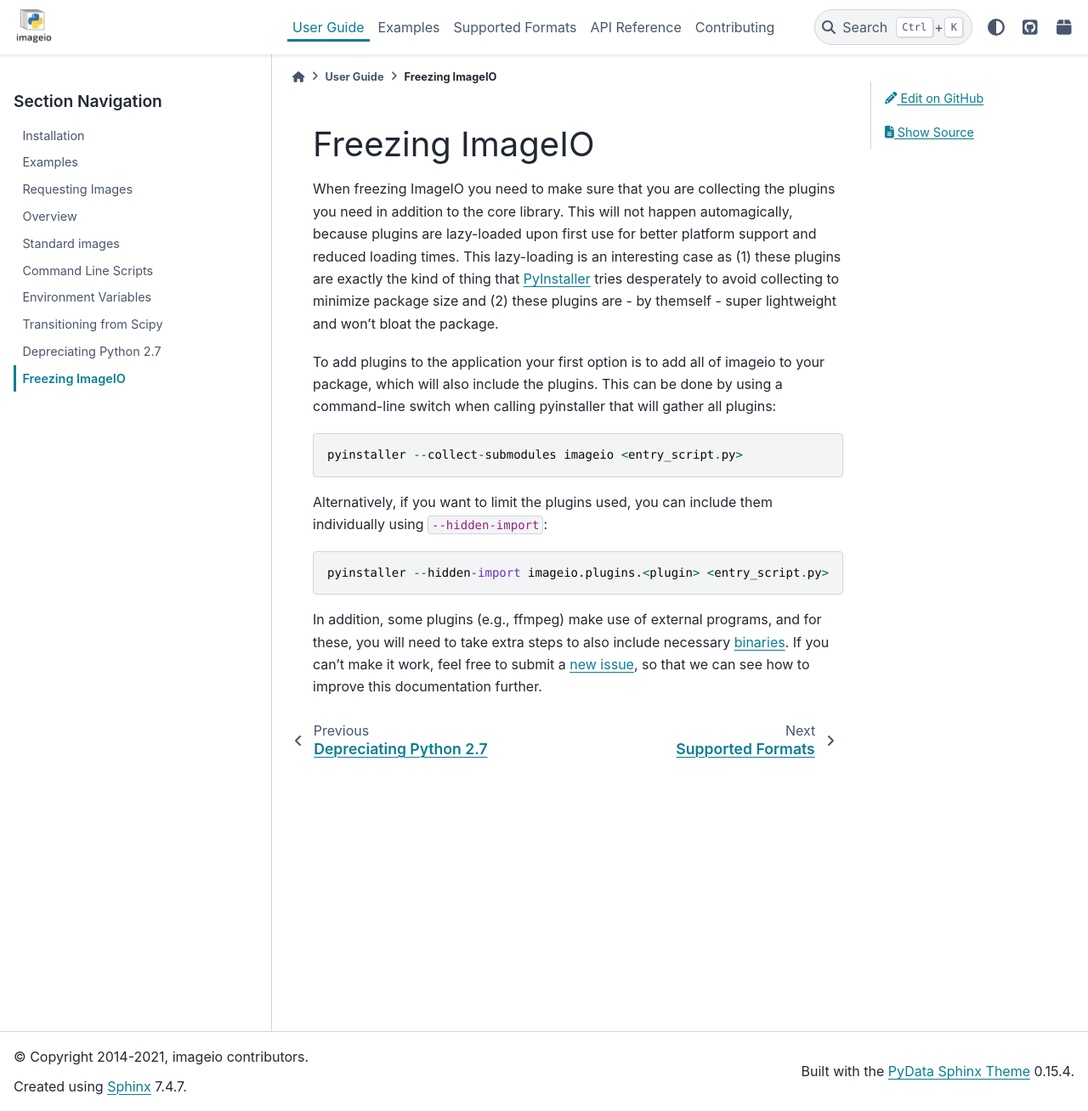
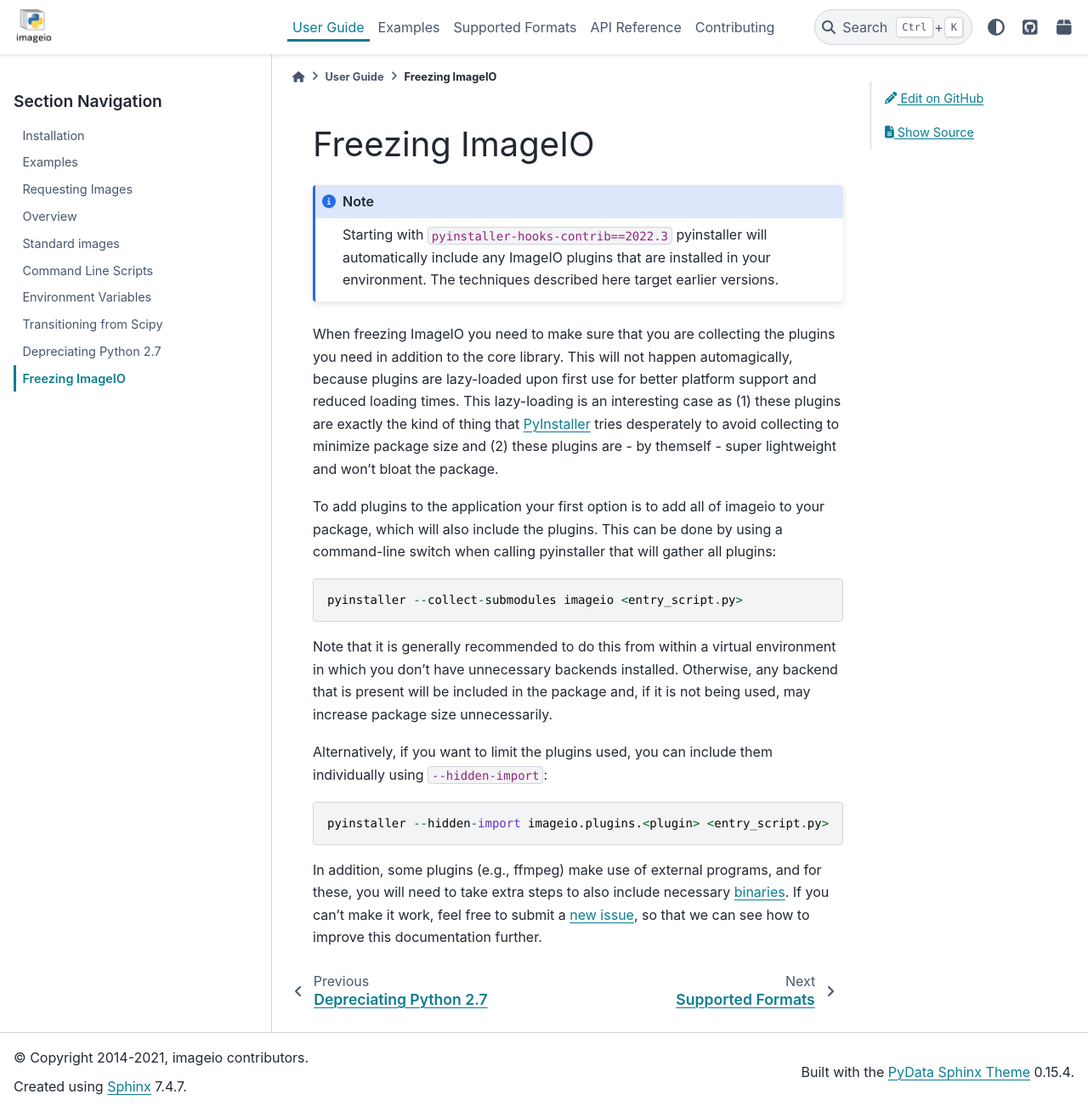
Before and after one commit to imageio/imageio, a Sphinx documentation site: the page built from docs/user_guide/freezing.rst, in a window 1280 px wide and 1308 px high. Shown: the whole window at 85% size. Built offline with Sphinx 7.4.7 and the PyData theme 0.15.4, drawn with Linux system fonts in a browser that asks for light colours.

Commit message:
DOC: note on preferring venv (#768)
* DOC: note on preferring venv

* DOC: add note on new pyinstaller behavior

```diff
--- a/docs/user_guide/freezing.rst
+++ b/docs/user_guide/freezing.rst
@@ -1,5 +1,10 @@
 Freezing ImageIO
 ================
+
+.. note::
+    Starting with ``pyinstaller-hooks-contrib==2022.3`` pyinstaller will
+    automatically include any ImageIO plugins that are installed in your
+    environment. The techniques described here target earlier versions.
 
 When freezing ImageIO you need to make sure that you are collecting the plugins
 you need in addition to the core library. This will not happen automagically,
@@ -15,14 +20,19 @@ command-line switch when calling pyinstaller that will gather all plugins:
 
 .. code-block::
 
-  pyinstaller --collect-submodules imageio <entry_script.py>
+    pyinstaller --collect-submodules imageio <entry_script.py>
+
+Note that it is generally recommended to do this from within a virtual
+environment in which you don't have unnecessary backends installed. Otherwise,
+any backend that is present will be included in the package and, if it is not
+being used, may increase package size unnecessarily.
 
 Alternatively, if you want to limit the plugins used, you can include them
 individually using ``--hidden-import``:
 
 .. code-block::
 
-  pyinstaller --hidden-import imageio.plugins.<plugin> <entry_script.py>
+    pyinstaller --hidden-import imageio.plugins.<plugin> <entry_script.py>
 
 In addition, some plugins (e.g., ffmpeg) make use of external programs, and for
 these, you will need to take extra steps to also include necessary binaries_. If
```
